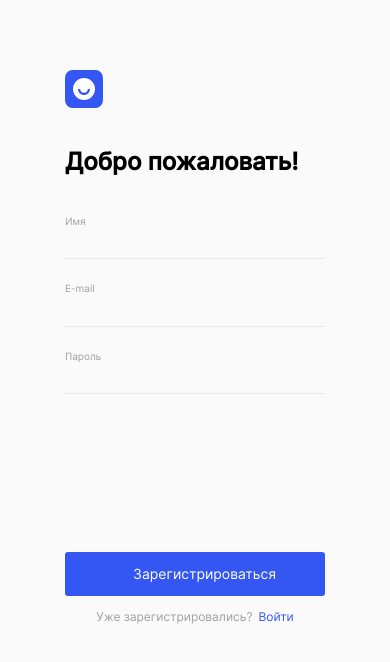
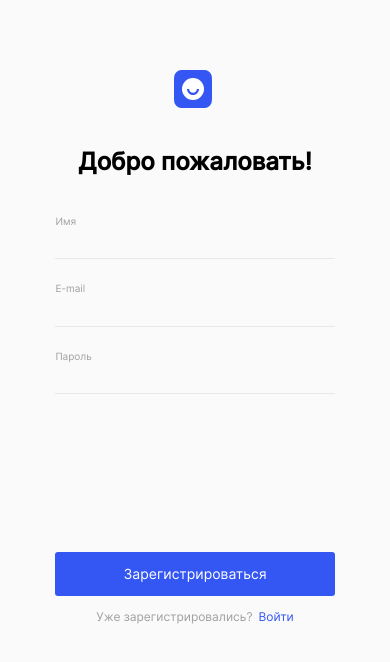
Before and after one commit to Gnom204/movies-explorer-frontend, a React (Create React App) app: page /signup in a window 390 px wide. Shown: the top 662 px of the page. Built offline with nearby package versions, Linux system fonts and the light colour scheme.

Commit message:
hotfix: Исправление адаптивности

```diff
--- a/src/blocks/authorization/authorization.css
+++ b/src/blocks/authorization/authorization.css
@@ -2,3 +2,11 @@
     height: 100vh;
     margin: 70px 0 0 0;
 }
+
+@media screen and (max-width:564px) {
+    .authorization {
+        display: flex;
+        flex-direction: column;
+        align-items: center;
+    }
+}
--- a/src/blocks/navigation/__active/navigation__active.css
+++ b/src/blocks/navigation/__active/navigation__active.css
@@ -7,6 +7,7 @@
     align-items: center;
     position: fixed;
     top: 0;
+    z-index: 100;
     right: 0;
     transition: all 0.4s ease-out 0s;
     overflow: hidden;
--- a/src/blocks/portfolio/__item/portfolio__item.css
+++ b/src/blocks/portfolio/__item/portfolio__item.css
@@ -1,5 +1,10 @@
 .portfolio__item {
     font-size: 30px;
+    padding: 20px 0;
+}
+
+.portfolio__item:not(:last-child) {
+    border-bottom: solid #E8E8E8 1px;
 }
 
 @media screen and (max-width:768px) {
--- a/src/blocks/searchForm/__container/searchForm__container.css
+++ b/src/blocks/searchForm/__container/searchForm__container.css
@@ -18,5 +18,6 @@
     .searchForm__container {
         flex-direction: column;
         margin: 10px 0 0 0;
+        height: 55px;
     }
 }
--- a/src/blocks/techs/__list/techs__list.css
+++ b/src/blocks/techs/__list/techs__list.css
@@ -3,10 +3,9 @@
     list-style-type: none;
     gap: 10px;
     padding: 0;
-    flex-wrap: wrap;
 }
 
-@media screen and (max-width:564px) {
+@media screen and (max-width:666px) {
     .techs__list {
         display: grid;
         grid-template-columns: 1fr 1fr;
```
